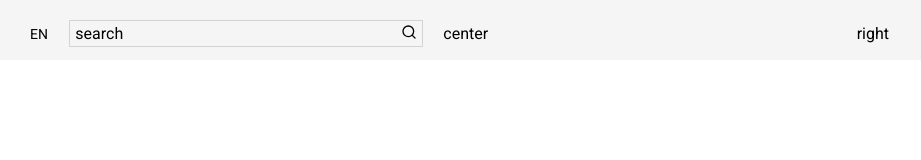
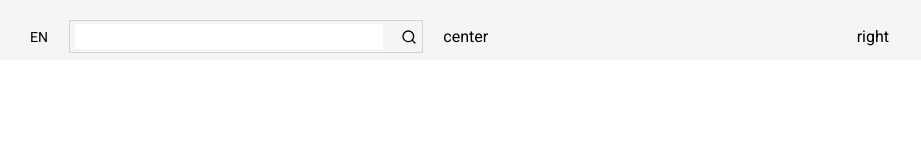
Before and after one commit to islemwilcher/e-commerce, a React (Create React App) app: page / in a window 1280 px wide. Shown: the top 160 px of the page, without its empty margins (0-921 px from the left). Built offline with nearby package versions, Linux system fonts and the light colour scheme.

Commit message:
fixing the input

```diff
--- a/src/components/navbar/Navbar.jsx
+++ b/src/components/navbar/Navbar.jsx
@@ -32,6 +32,12 @@ const SearchContainer = styled.div`
     display: flex;
     justify-content: space-between;
     padding: 3px 5px;
+    align-items:center;
+`;
+const Input = styled.input`
+    border: none;
+    width: 90%;
+    padding: 5px;
 `;
 
 //center side
@@ -53,7 +59,7 @@ const Navbar = () => {
                 <Left>
                     <Language>EN</Language>
                     <SearchContainer>
-                        search
+                        <Input />
                         <FiSearch />
                     </SearchContainer>
                 </Left>
```
